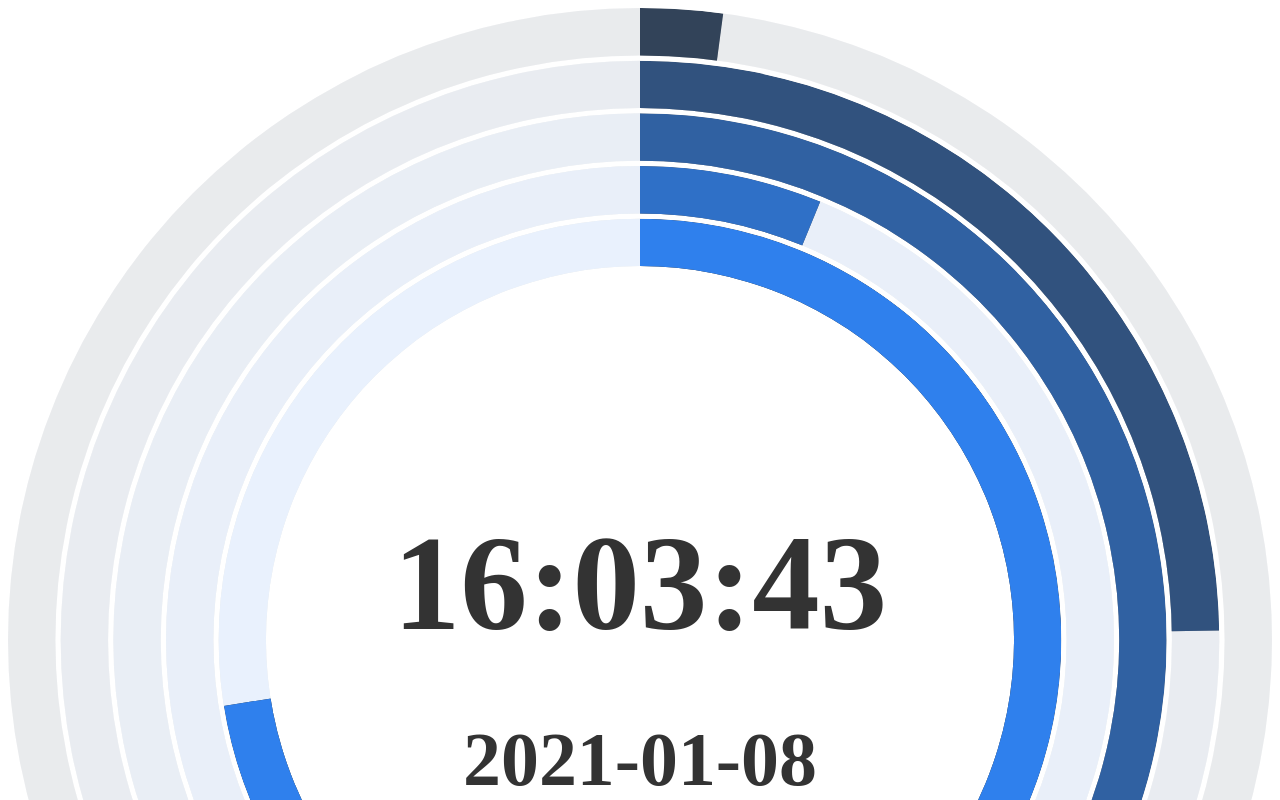
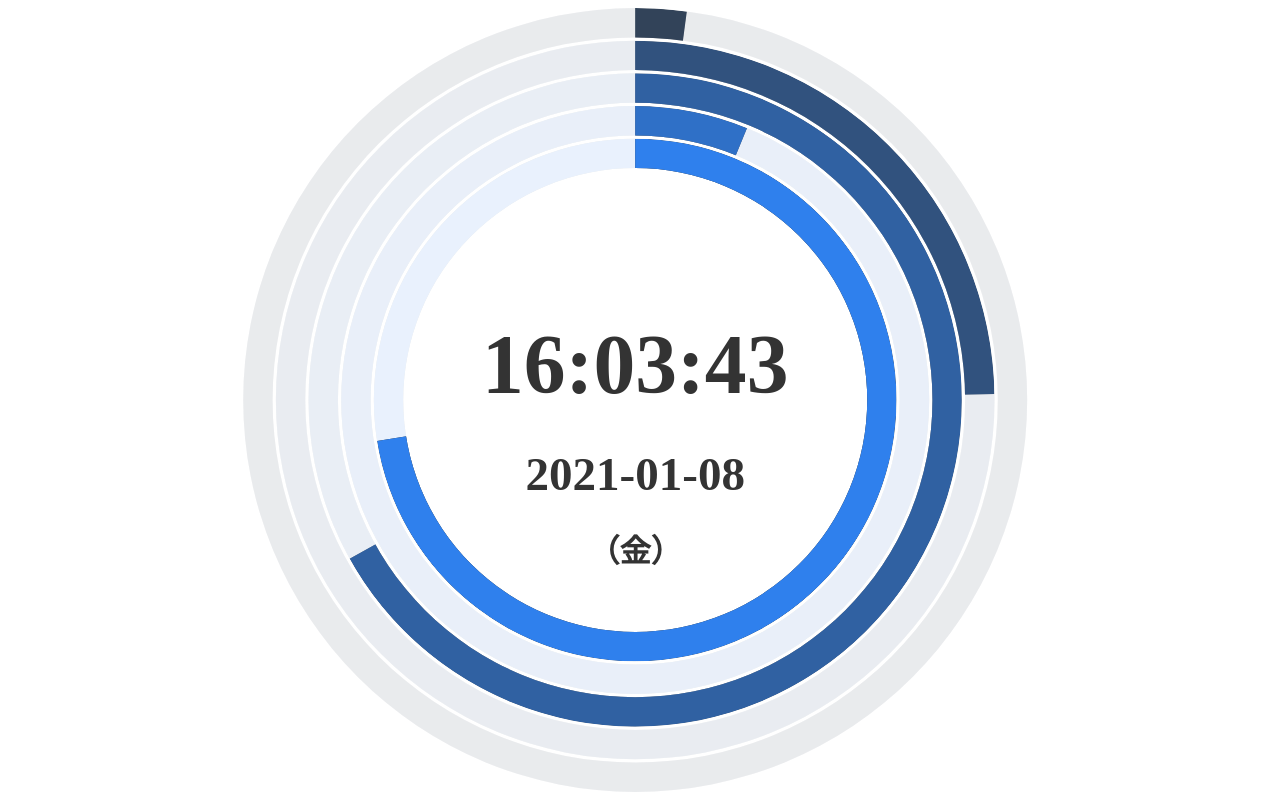
Before and after one commit to nimon-2AC/WariClo, a website built with webpack: page src/html/index.html in a window 1280 px wide. Shown: the top 800 px of the page. Built offline with nearby package versions, Linux system fonts and the light colour scheme.

Commit message:
時計が画面の縦横中央にくるようにした（画面が横長でも縦長でも）

```diff
--- a/src/html/index.html
+++ b/src/html/index.html
@@ -7,8 +7,12 @@
   </head>
 
   <body>
-    <div class="contents">
     <style>
+      .contents {
+        width: 98vw;
+        height: 98vh;
+      }
+
       #digital-clock {
         font-weight: bold;
         font-family: "sans-serif";
@@ -78,7 +82,8 @@
       }
     </style>
 
-      <svg width="100%" height="100%" viewBox="-300 -300 600 600" fill="none" xmlns="http://www.w3.org/2000/svg">
+    <div class="contents">
+      <svg class="clock" width="100%" height="100%" viewBox="-300 -300 600 600" preserveAspectRatio="xMidYMid meet" xmlns="http://www.w3.org/2000/svg">
         <g id="digital-clock">
           <text id="hhmmss" text-anchor="middle">
             <tspan id="hh">00</tspan>:<tspan id="mm">00</tspan>:<tspan id="ss">00</tspan>
```
Lines whose indentation alone changed are shown as unchanged.
